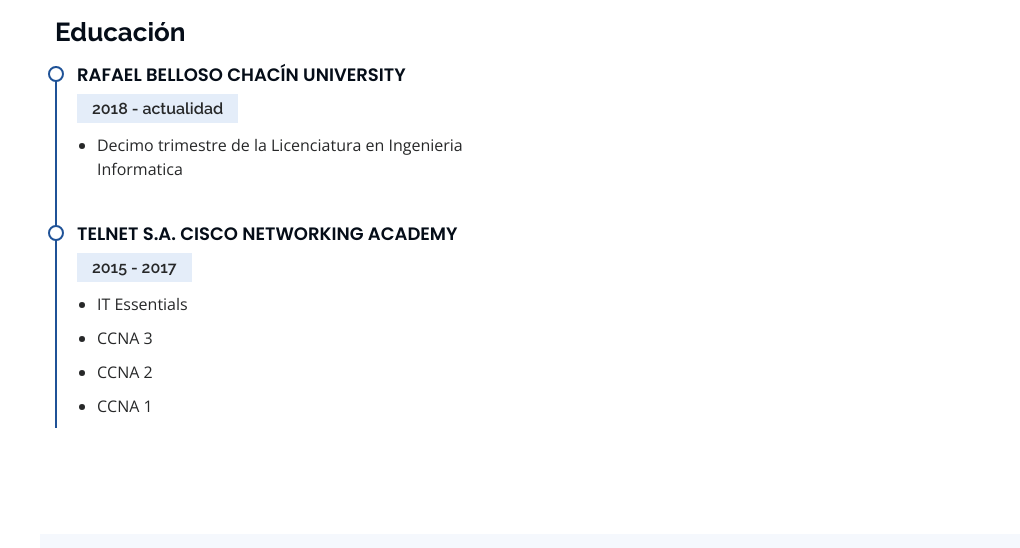
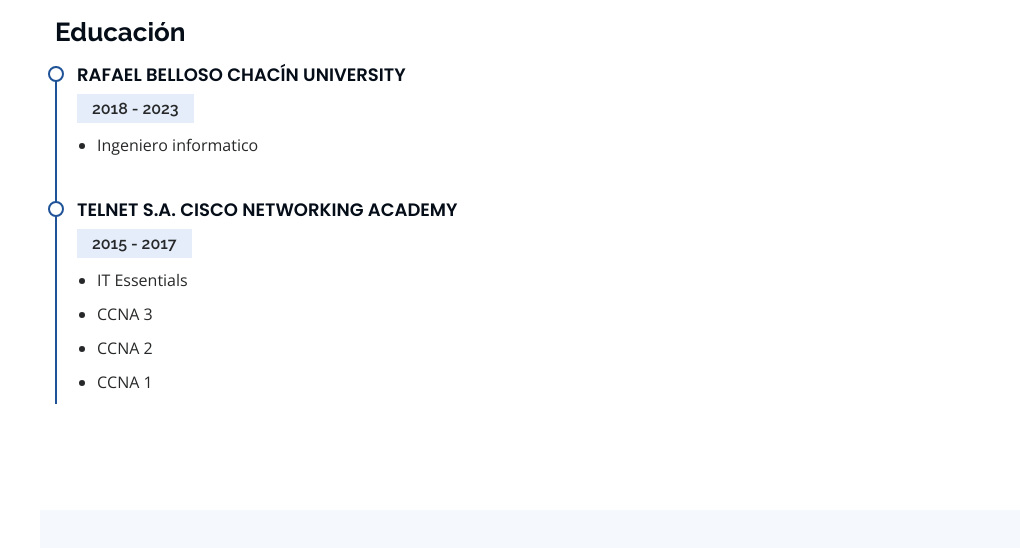
Before and after one commit to leova01/Portafolio, a plain HTML site: page index.html in a window 1280 px wide. Shown: the part 2630-3178 px from the top of the page, without its empty margins (260-1280 px from the left). Drawn offline with nearby package versions, Linux system fonts and the light colour scheme.

Commit message:
Add files via upload

```diff
--- a/index.html
+++ b/index.html
@@ -221,9 +221,9 @@
               <h3 class="resume-title">Educación</h3>
               <div class="resume-item">
                 <h4>RAFAEL BELLOSO CHACÍN UNIVERSITY</h4>
-                <h5>2018 - actualidad</h5>
+                <h5>2018 - 2023</h5>
                 <ul>
-                    <li>Decimo trimestre de la Licenciatura en Ingenieria Informatica</li>
+                    <li>Ingeniero informatico</li>
                 </ul>
 
               </div>
```
